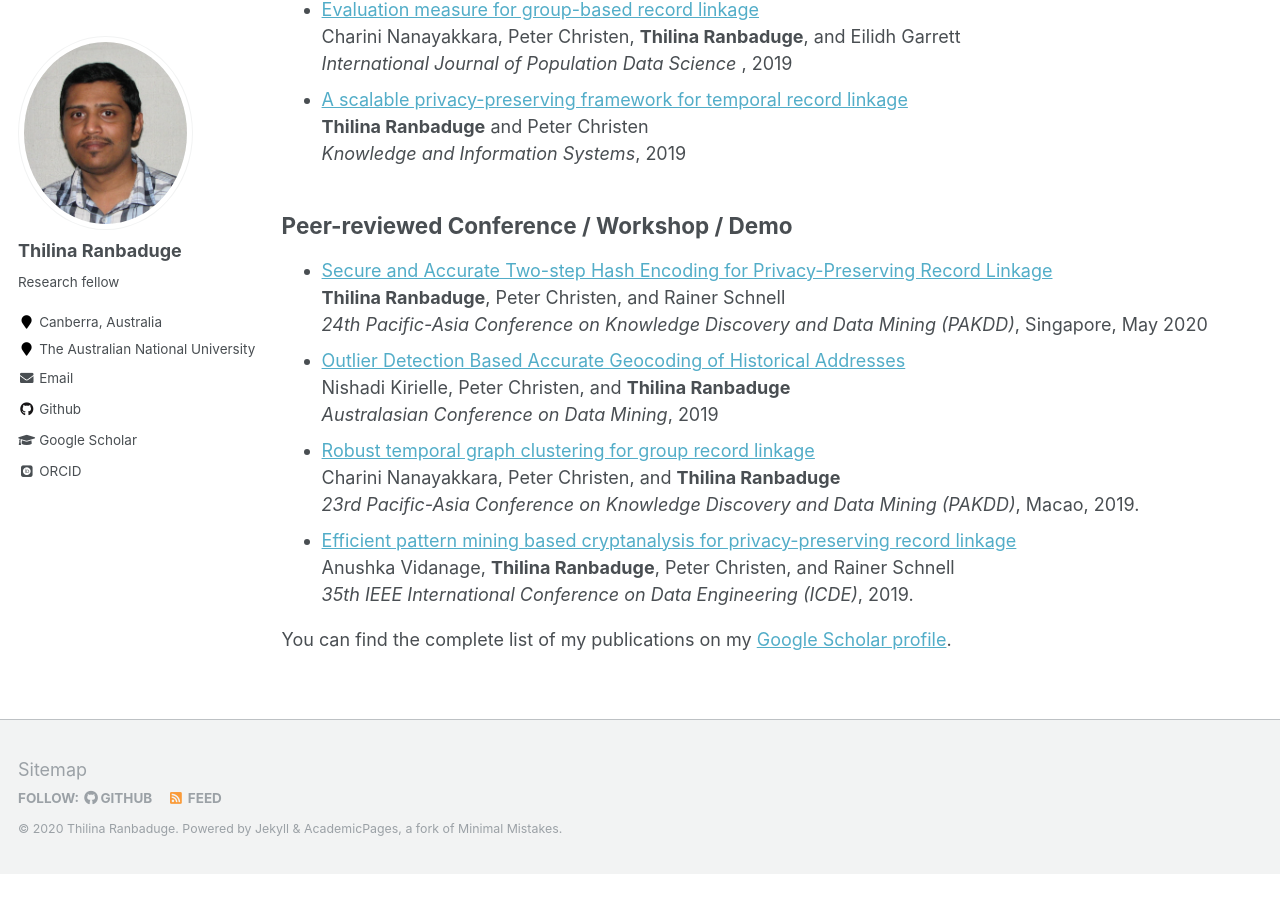
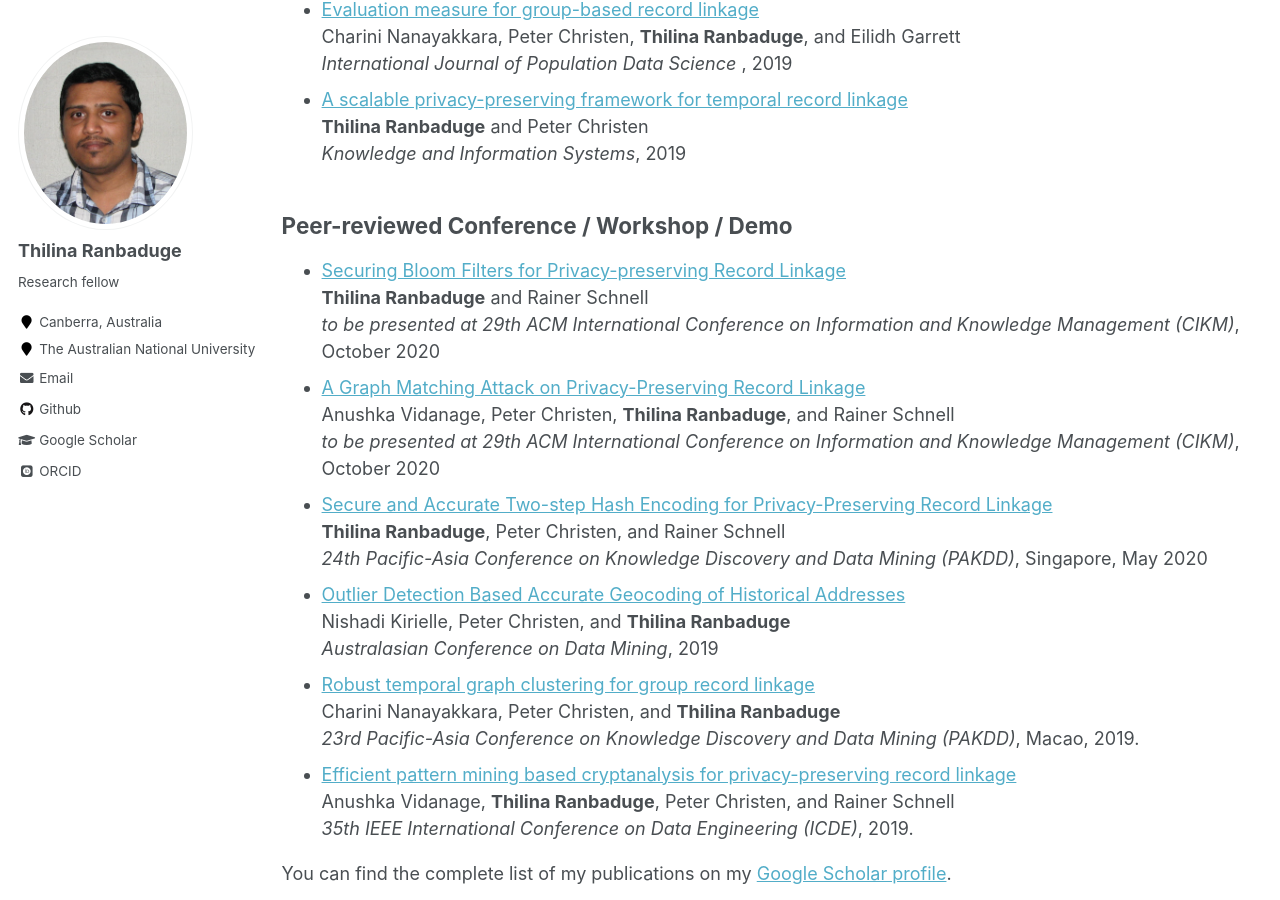
Before and after one commit to thilina-ranbaduge/thilina-ranbaduge.github.io, a Jekyll site: the page built from _publications/2009-10-01-paper-title-number-1.md, in a window 1280 px wide and 900 px high, scrolled down 350 px. Built offline with Jekyll 4.4.1, drawn with Linux system fonts in a browser that asks for light colours; some web fonts are replaced; before the commit the page ends 1224 px from its top, so only the background shows below that.

Commit message:
Update 2009-10-01-paper-title-number-1.md

```diff
--- a/_publications/2009-10-01-paper-title-number-1.md
+++ b/_publications/2009-10-01-paper-title-number-1.md
@@ -18,6 +18,12 @@ author_profile: true
   <i>Knowledge and Information Systems</i>, 2019
 
 ## Peer-reviewed Conference / Workshop / Demo
+* [Securing Bloom Filters for Privacy-preserving Record Linkage]()<br>
+  <b>Thilina Ranbaduge</b> and Rainer Schnell <br>
+  <i>to be presented at 29th ACM International Conference on Information and Knowledge Management (CIKM)</i>, October 2020
+* [A Graph Matching Attack on Privacy-Preserving Record Linkage]()<br>
+  Anushka Vidanage, Peter Christen, <b>Thilina Ranbaduge</b>, and Rainer Schnell <br>
+  <i>to be presented at 29th ACM International Conference on Information and Knowledge Management (CIKM)</i>, October 2020
 * [Secure and Accurate Two-step Hash Encoding for Privacy-Preserving Record Linkage]()<br>
   <b>Thilina Ranbaduge</b>, Peter Christen, and Rainer Schnell <br>
   <i>24th Pacific-Asia Conference on Knowledge Discovery and Data Mining (PAKDD)</i>, Singapore, May 2020
```
